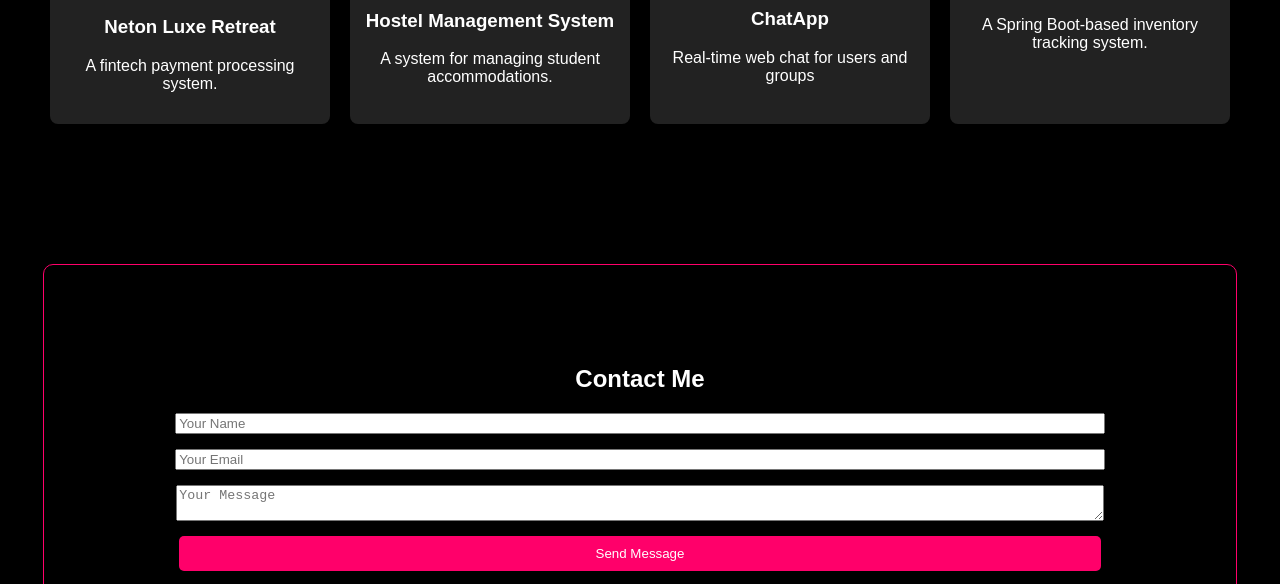
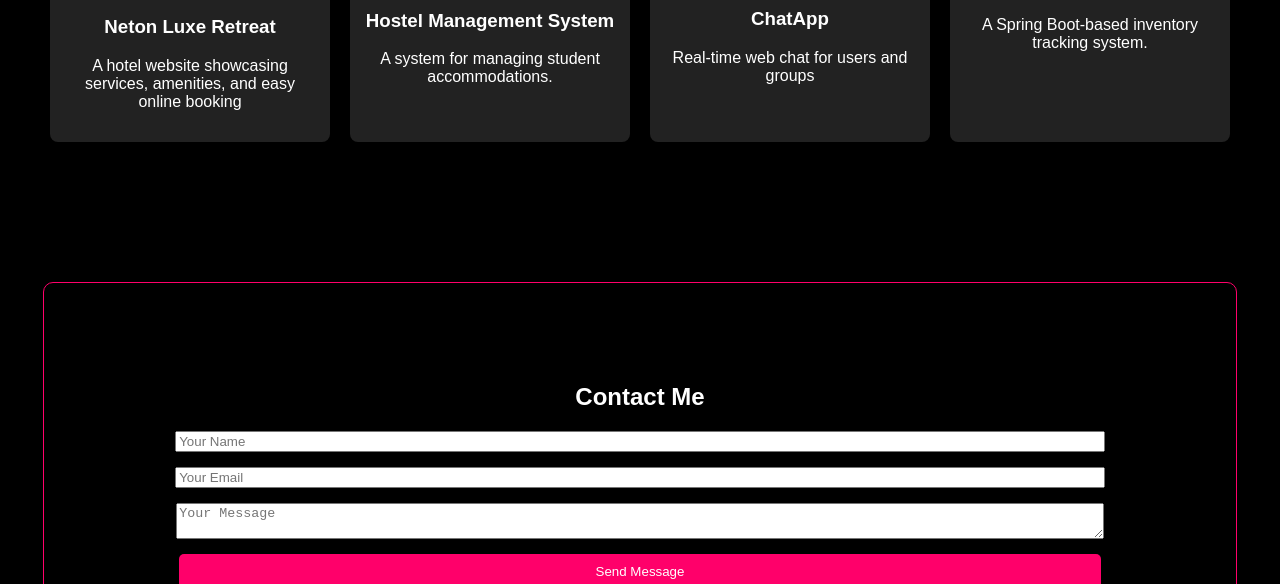
Before and after one commit to DoraChumba/portfolio, a plain HTML site: page index.html in a window 1280 px wide. Shown: the part 2483-3067 px from the top of the page. Drawn offline with Linux system fonts and the light colour scheme.

Commit message:
index.html

```diff
--- a/index.html
+++ b/index.html
@@ -104,7 +104,7 @@
             <div class="project-card">
                 <a href="#"><img src="img/outdoor.jpg" alt="Neton Luxe Retreat" ></a>
                 <h3>Neton Luxe Retreat</h3>
-                <p>A fintech payment processing system.</p>
+                <p>A hotel website showcasing services, amenities, and easy online booking</p>
             </div>
             <div class="project-card">
                 <a href="#"><img src="img/hostel-booking.jpg" alt="Hostel Management System"></a>
```
